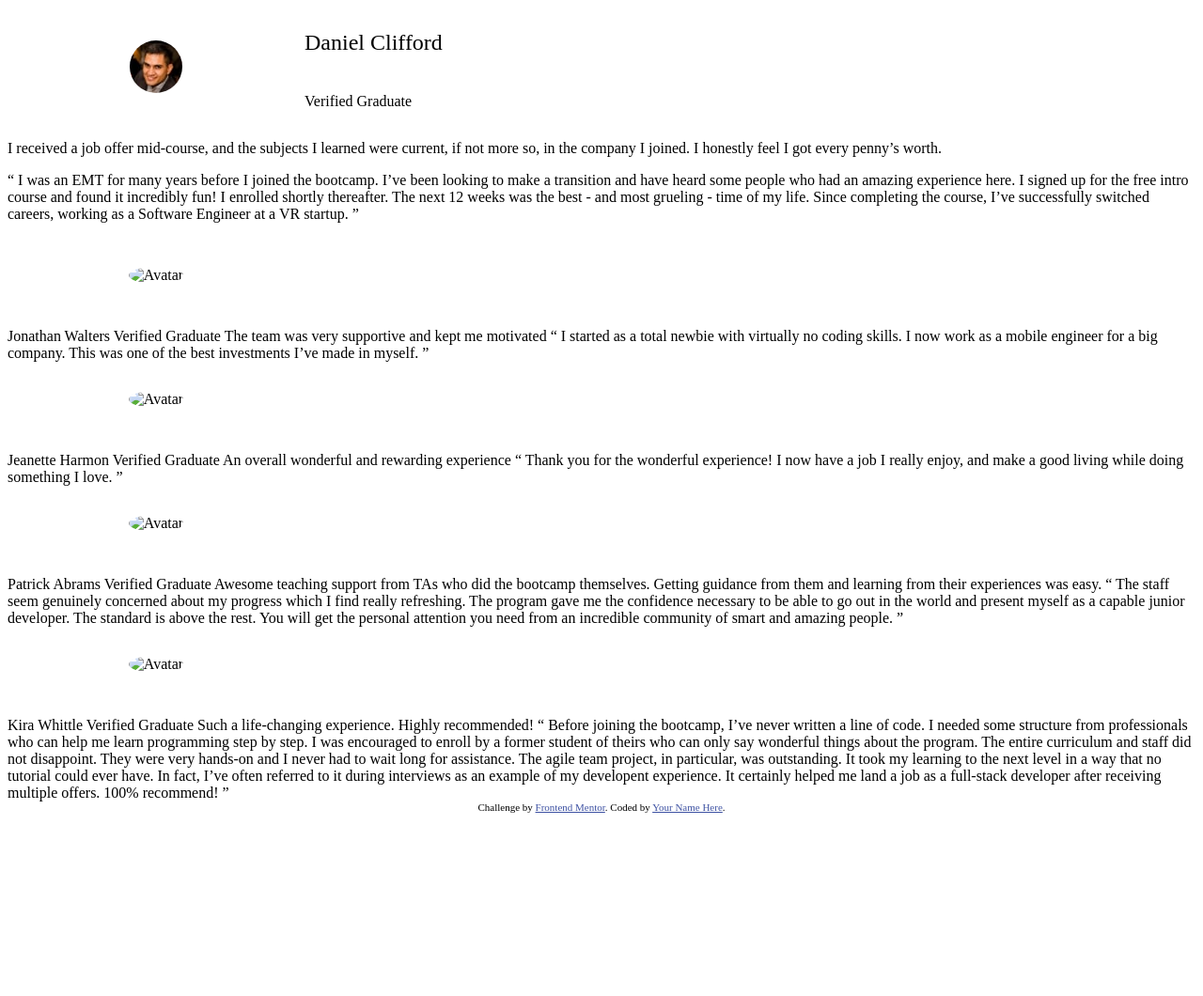
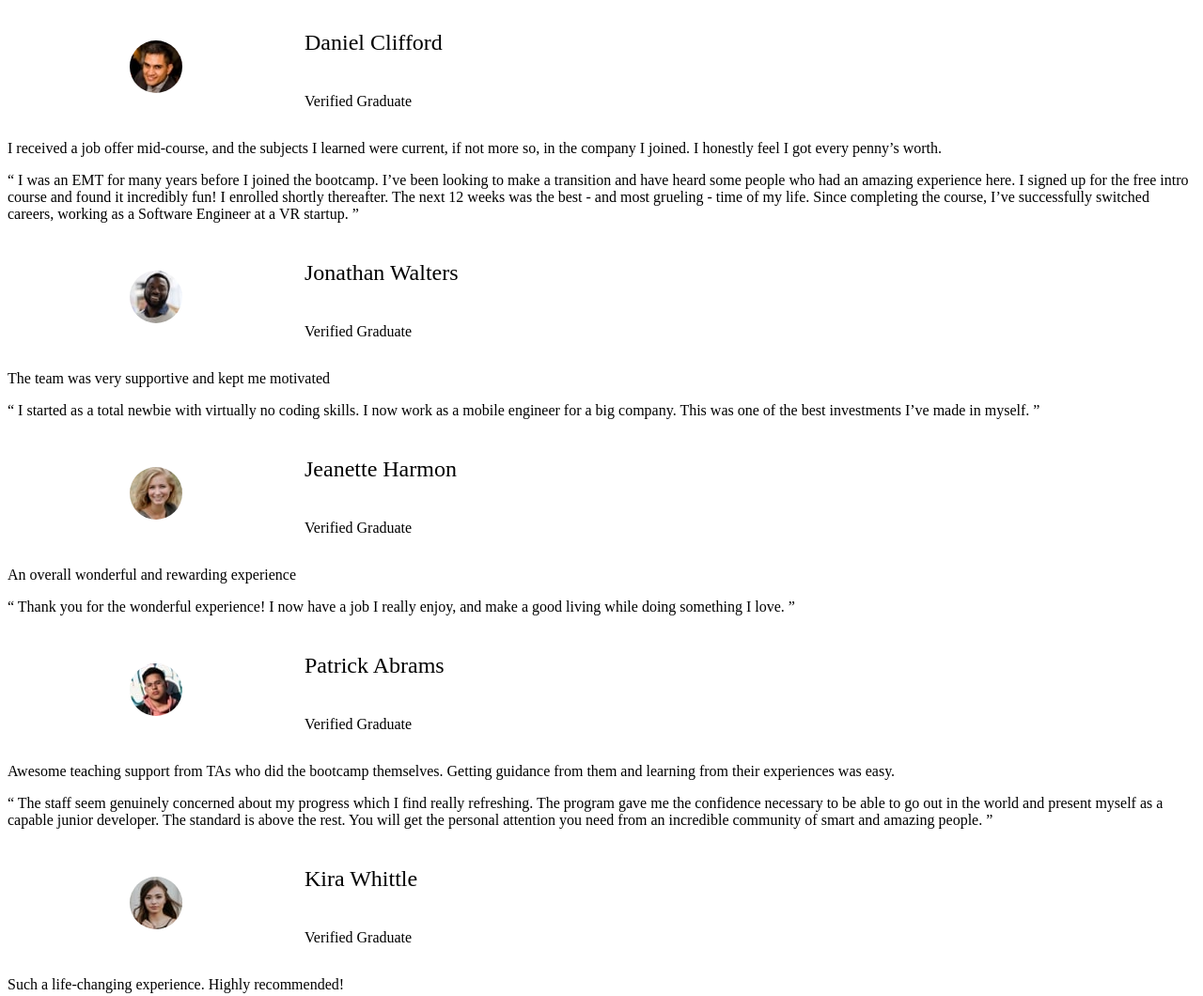
Before and after one commit to KarlHeitmann/fm-testimonials-grid-section-main, a website: page index.html in a window 1280 px wide. Shown: the top 1060 px of the page at 94% size. Before the commit the page ends 873 px from the top, so only its background shows below. Drawn offline with Linux system fonts and the light colour scheme.

Commit message:
text put in cards

```diff
--- a/index.html
+++ b/index.html
@@ -44,87 +44,78 @@
     </div>
     <div class="testimony">
       <div class="profile">
-        <img src="" alt="Avatar" class="profile__avatar">
+        <img src="images/image-jonathan.jpg" alt="Avatar Jonathan" class="profile__avatar">
         <p class="profile__name">
+          Jonathan Walters
         </p>
         <p class="profile_description">
+          Verified Graduate
         </p>
       </div>
       <p class="testimony-one">
+        The team was very supportive and kept me motivated
       </p>
       <p class="testimony-two">
-      </p>
-      Jonathan Walters
-      Verified Graduate
-
-      The team was very supportive and kept me motivated
-
         “ I started as a total newbie with virtually no coding skills. I now work as a mobile engineer
         for a big company. This was one of the best investments I’ve made in myself. ”
+      </p>
     </div>
 
     <div class="testimony">
       <div class="profile">
-        <img src="" alt="Avatar" class="profile__avatar">
+        <img src="images/image-jeanette.jpg" alt="Avatar Jeanette" class="profile__avatar">
         <p class="profile__name">
+          Jeanette Harmon
         </p>
         <p class="profile_description">
+          Verified Graduate
         </p>
       </div>
       <p class="testimony-one">
+        An overall wonderful and rewarding experience
       </p>
       <p class="testimony-two">
-      </p>
-      Jeanette Harmon
-      Verified Graduate
-
-      An overall wonderful and rewarding experience
-
         “ Thank you for the wonderful experience! I now have a job I really enjoy, and make a good living
         while doing something I love. ”
+      </p>
     </div>
 
     <div class="testimony">
       <div class="profile">
-        <img src="" alt="Avatar" class="profile__avatar">
+        <img src="images/image-patrick.jpg" alt="Avatar Patrick" class="profile__avatar">
         <p class="profile__name">
+          Patrick Abrams
         </p>
         <p class="profile_description">
+          Verified Graduate
         </p>
       </div>
       <p class="testimony-one">
+        Awesome teaching support from TAs who did the bootcamp themselves. Getting guidance from them and
+        learning from their experiences was easy.
       </p>
       <p class="testimony-two">
-      </p>
-      Patrick Abrams
-      Verified Graduate
-
-      Awesome teaching support from TAs who did the bootcamp themselves. Getting guidance from them and
-      learning from their experiences was easy.
-
         “ The staff seem genuinely concerned about my progress which I find really refreshing. The program
         gave me the confidence necessary to be able to go out in the world and present myself as a capable
         junior developer. The standard is above the rest. You will get the personal attention you need from
         an incredible community of smart and amazing people. ”
+      </p>
     </div>
 
     <div class="testimony">
       <div class="profile">
-        <img src="" alt="Avatar" class="profile__avatar">
+        <img src="images/image-kira.jpg" alt="Avatar Kira" class="profile__avatar">
         <p class="profile__name">
+          Kira Whittle
         </p>
         <p class="profile_description">
+          Verified Graduate
         </p>
       </div>
       <p class="testimony-one">
+        Such a life-changing experience. Highly recommended!
       </p>
       <p class="testimony-two">
-      </p>
-      Kira Whittle
-      Verified Graduate
-
-      Such a life-changing experience. Highly recommended!
-
         “ Before joining the bootcamp, I’ve never written a line of code. I needed some structure from
         professionals who can help me learn programming step by step. I was encouraged to enroll by a former
         student of theirs who can only say wonderful things about the program. The entire curriculum and staff
@@ -133,6 +124,7 @@
         could ever have. In fact, I’ve often referred to it during interviews as an example of my developent
         experience. It certainly helped me land a job as a full-stack developer after receiving multiple offers.
         100% recommend! ”
+      </p>
     </div>
   </section>
 
```
Lines whose indentation alone changed are shown as unchanged.
